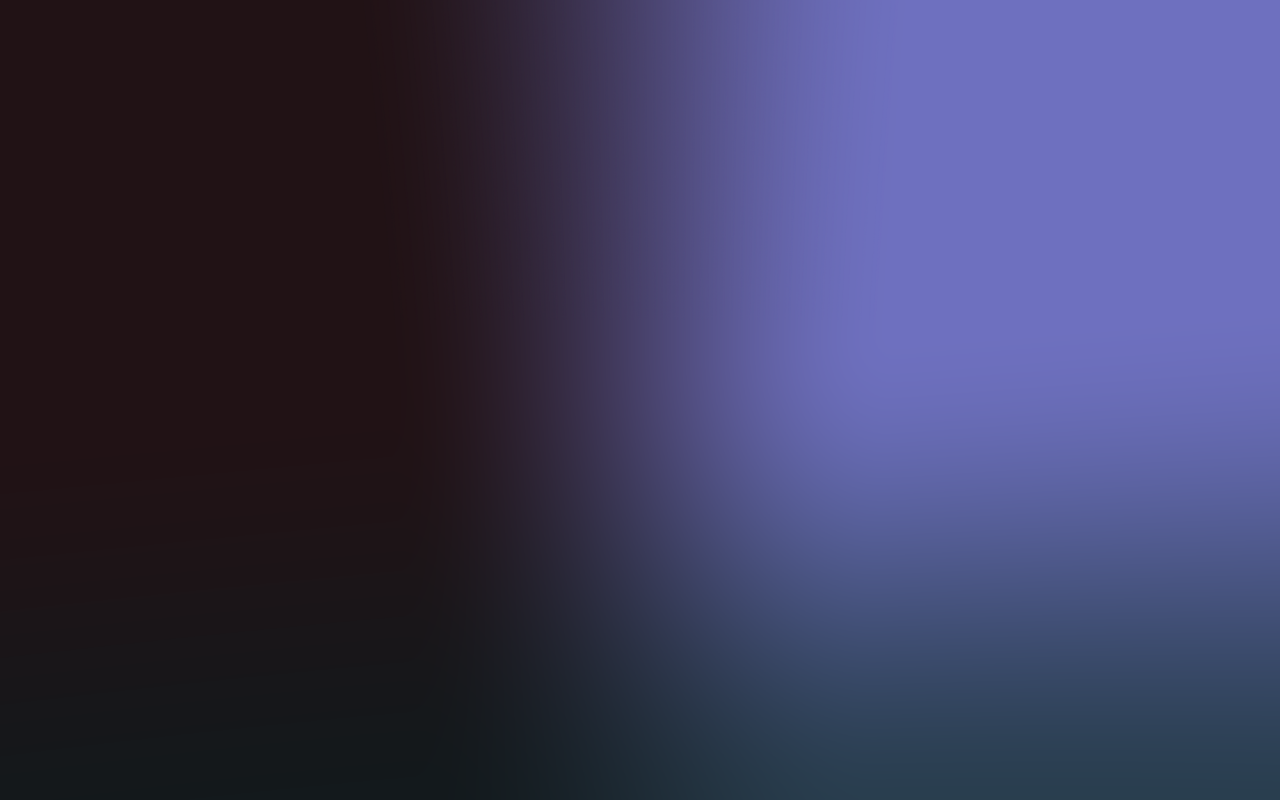
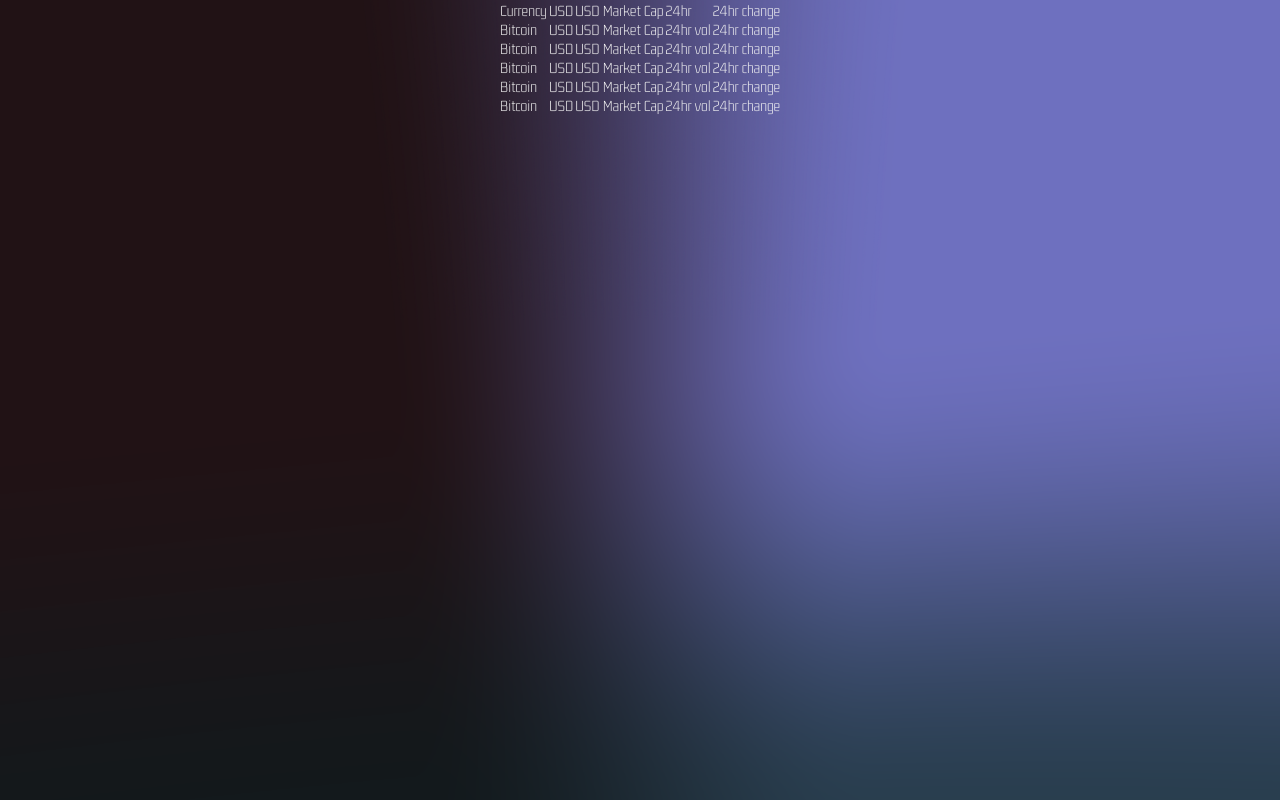
Before and after one commit to asbhogal/Cryptocurrency-Prices, a plain HTML site: page index.html in a window 1280 px wide. Drawn offline with Linux system fonts and the light colour scheme; files whose address does not match are found by name.

Commit message:
added dummy content

```diff
--- a/index.html
+++ b/index.html
@@ -8,6 +8,51 @@
     <link rel="stylesheet" href="/dist/style.css">
 </head>
 <body>
-
+    <div class="container">
+        <table id="cryptocurrency-table">
+            <tr>
+                <td>Currency</td>
+                <td>USD</td>
+                <td>USD Market Cap</td>
+                <td>24hr</td>
+                <td>24hr change</td>
+            </tr>
+            <tr>
+                <td id="bitcoin">Bitcoin</td>
+                <td id="bitcoin-USD">USD</td>
+                <td id="bitcoin-USD-market-cap">USD Market Cap</td>
+                <td id="bitcoin-24hr-vol">24hr vol</td>
+                <td id="bitcoin-24hr-change">24hr change</td>
+            </tr>
+            <tr>
+                <td id="bitcoin">Bitcoin</td>
+                <td id="bitcoin-USD">USD</td>
+                <td id="bitcoin-USD-market-cap">USD Market Cap</td>
+                <td id="bitcoin-24hr-vol">24hr vol</td>
+                <td id="bitcoin-24hr-change">24hr change</td>
+            </tr>
+            <tr>
+                <td id="bitcoin">Bitcoin</td>
+                <td id="bitcoin-USD">USD</td>
+                <td id="bitcoin-USD-market-cap">USD Market Cap</td>
+                <td id="bitcoin-24hr-vol">24hr vol</td>
+                <td id="bitcoin-24hr-change">24hr change</td>
+            </tr>
+            <tr>
+                <td id="bitcoin">Bitcoin</td>
+                <td id="bitcoin-USD">USD</td>
+                <td id="bitcoin-USD-market-cap">USD Market Cap</td>
+                <td id="bitcoin-24hr-vol">24hr vol</td>
+                <td id="bitcoin-24hr-change">24hr change</td>
+            </tr>
+            <tr>
+                <td id="bitcoin">Bitcoin</td>
+                <td id="bitcoin-USD">USD</td>
+                <td id="bitcoin-USD-market-cap">USD Market Cap</td>
+                <td id="bitcoin-24hr-vol">24hr vol</td>
+                <td id="bitcoin-24hr-change">24hr change</td>
+            </tr>
+        </table>
+    </div>
 </body>
 </html>
--- a/script.js
+++ b/script.js
@@ -0,0 +1,2 @@
+// math.floor values
+// use .fetch()
--- a/src/partials/_typography.scss
+++ b/src/partials/_typography.scss
@@ -12,4 +12,5 @@
 body {
     font-family: 'Gemunu Libre', monospace;
     font-weight: 200;
+    color: #f5f5f5;
 }
--- a/style.scss
+++ b/style.scss
@@ -3,3 +3,8 @@
         'src/partials/responsive',
         'src/partials/typography',
         'src/partials/variables';
+
+.container {
+    display: flex;
+    justify-content: center;
+}
```
Also changed, not shown: sample-data.json (added, +38 -0 lines), dist/style.css, 1 other file.
